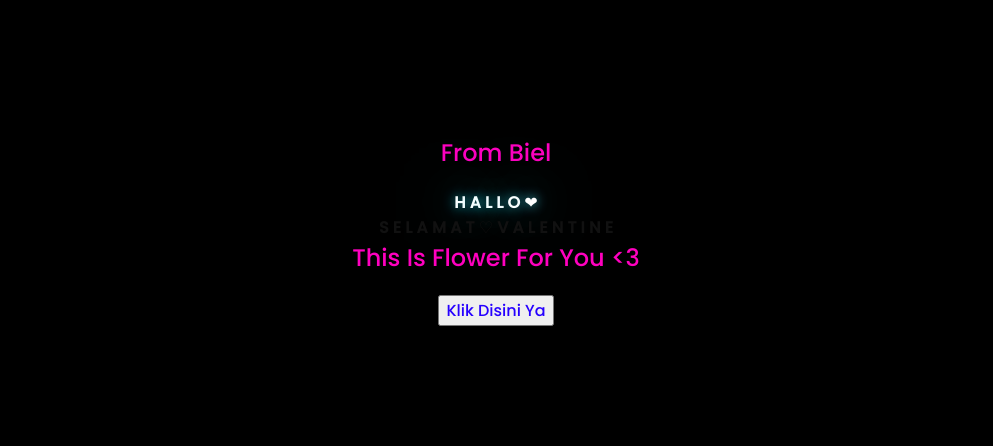
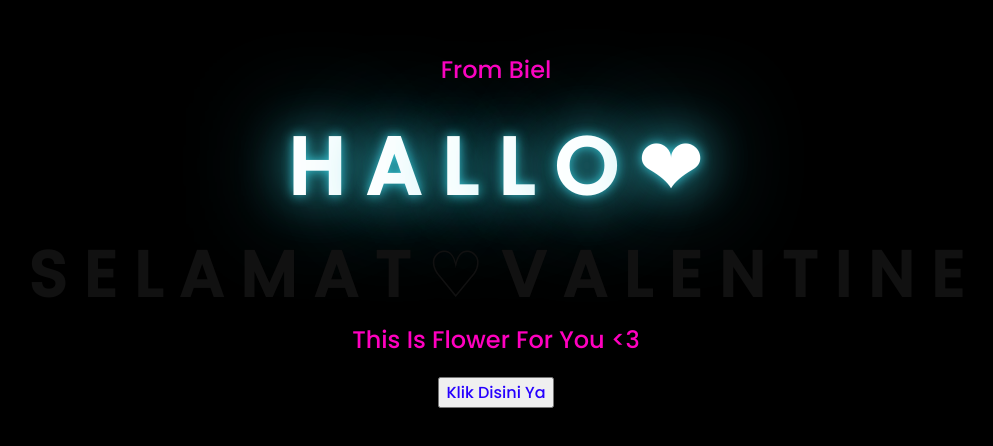
Before and after one commit to gabrie4561/valentine, a plain HTML site: page index.html in a window 1280 px wide. Shown: the part 178-624 px from the top of the page, without its empty margins (152-1145 px from the left). Drawn offline with Linux system fonts and the light colour scheme.

Commit message:
Update style.css

```diff
--- a/css/style.css
+++ b/css/style.css
@@ -16,7 +16,7 @@ body {
 }
 
 .greetings {
-    font-size: 1rem;
+    font-size: 5rem;
     font-weight: 900;
 }
 
@@ -39,7 +39,7 @@ body {
     }
 }
 .greetings2 {
-    font-size: 1rem;
+    font-size: 4rem;
     font-weight: 900;
 }
 .greetings2>span {
```
